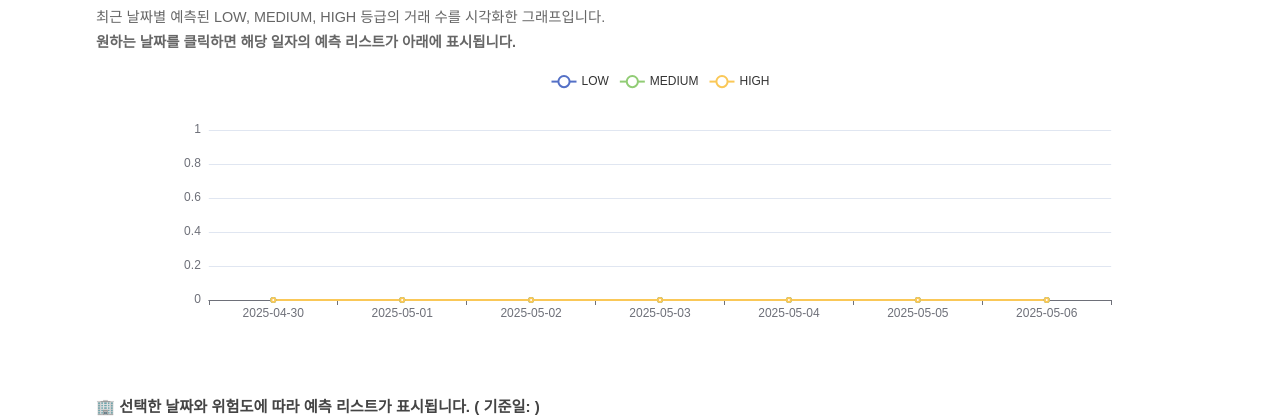
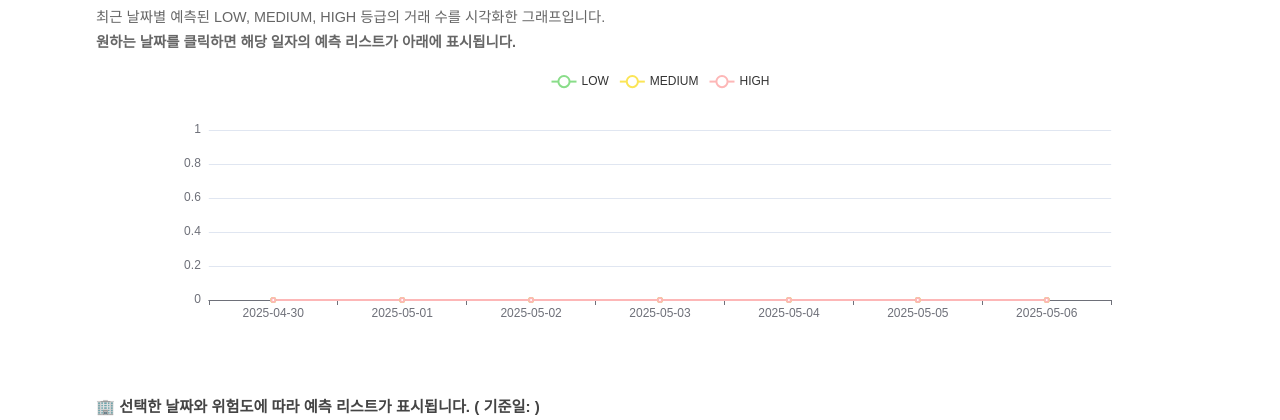
Before and after one commit to emoon17/recovery_front, a Vue app: page /predict in a window 1280 px wide. Shown: the part 346-766 px from the top of the page. Built offline with nearby package versions, Linux system fonts and the light colour scheme; no server answers.

Commit message:
[feat] 차트 css 수정

```diff
--- a/src/pages/predict/PredictRiskChart.vue
+++ b/src/pages/predict/PredictRiskChart.vue
@@ -31,9 +31,13 @@ const getLast7DaysFromYesterday = () => {
 
 // 위험레벨 카운트
 const generateRiskChartSeries = (list, dates) => {
-  const levels = ['LOW', 'MEDIUM', 'HIGH']
+  const levelColors = {
+    LOW: '#89dd89',      // green
+    MEDIUM: '#fbe557',   // yellow
+    HIGH: '#fdb7b7'      // red
+  }
 
-  return levels.map(level => {
+  return ['LOW', 'MEDIUM', 'HIGH'].map(level => {
     const counts = dates.map(date =>
         list.filter(item =>
             item.riskLevel === level &&
@@ -43,7 +47,8 @@ const generateRiskChartSeries = (list, dates) => {
     return {
       name: level,
       type: 'line',
-      data: counts
+      data: counts,
+      color: levelColors[level]
     }
   })
 }
```
